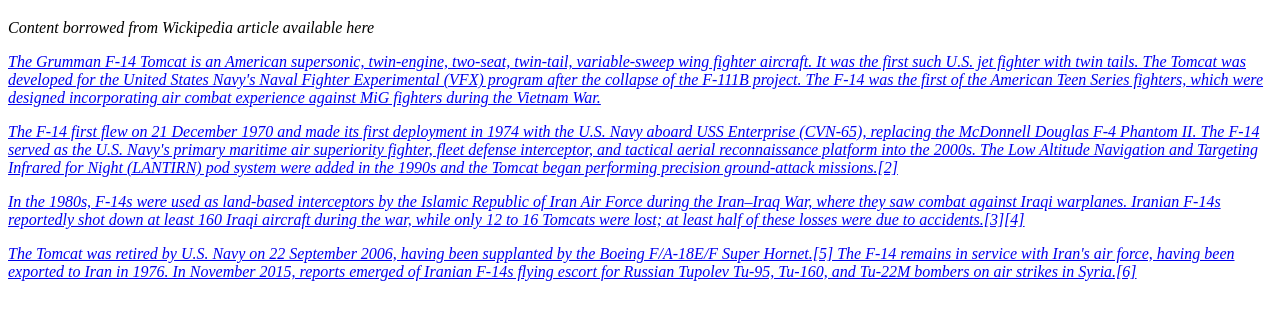
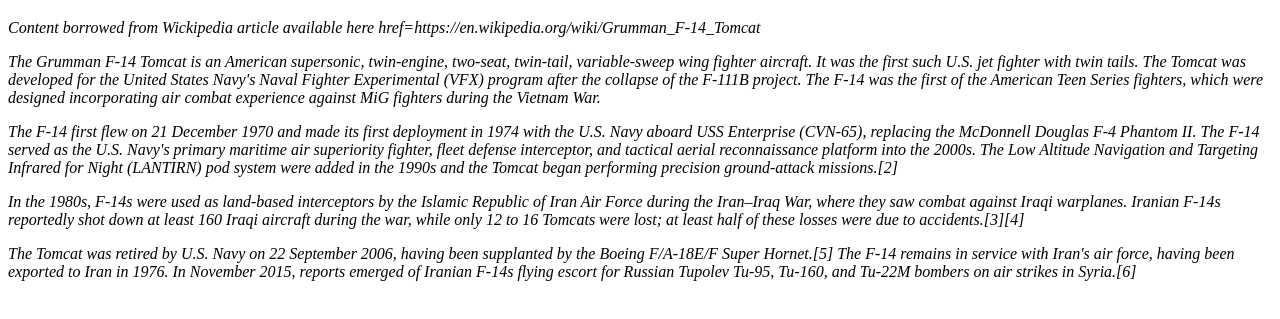
Before and after one commit to jschaaf/Gruman-F14-Tomcat, a plain HTML site: page index.html in a window 1280 px wide. Shown: the part 61-380 px from the top of the page. Drawn offline with Linux system fonts and the light colour scheme.

Commit message:
Update index.html

```diff
--- a/index.html
+++ b/index.html
@@ -6,7 +6,7 @@
 
 <body>
 <h1>The Grumman F-14 Tomcat</h1>
-<i>Content borrowed from Wickipedia article available here <a href=https://en.wikipedia.org/wiki/Grumman_F-14_Tomcat > <i>
+<i>Content borrowed from Wickipedia article available here <a> href=https://en.wikipedia.org/wiki/Grumman_F-14_Tomcat </a> <i>
 
 
 <p>
```
